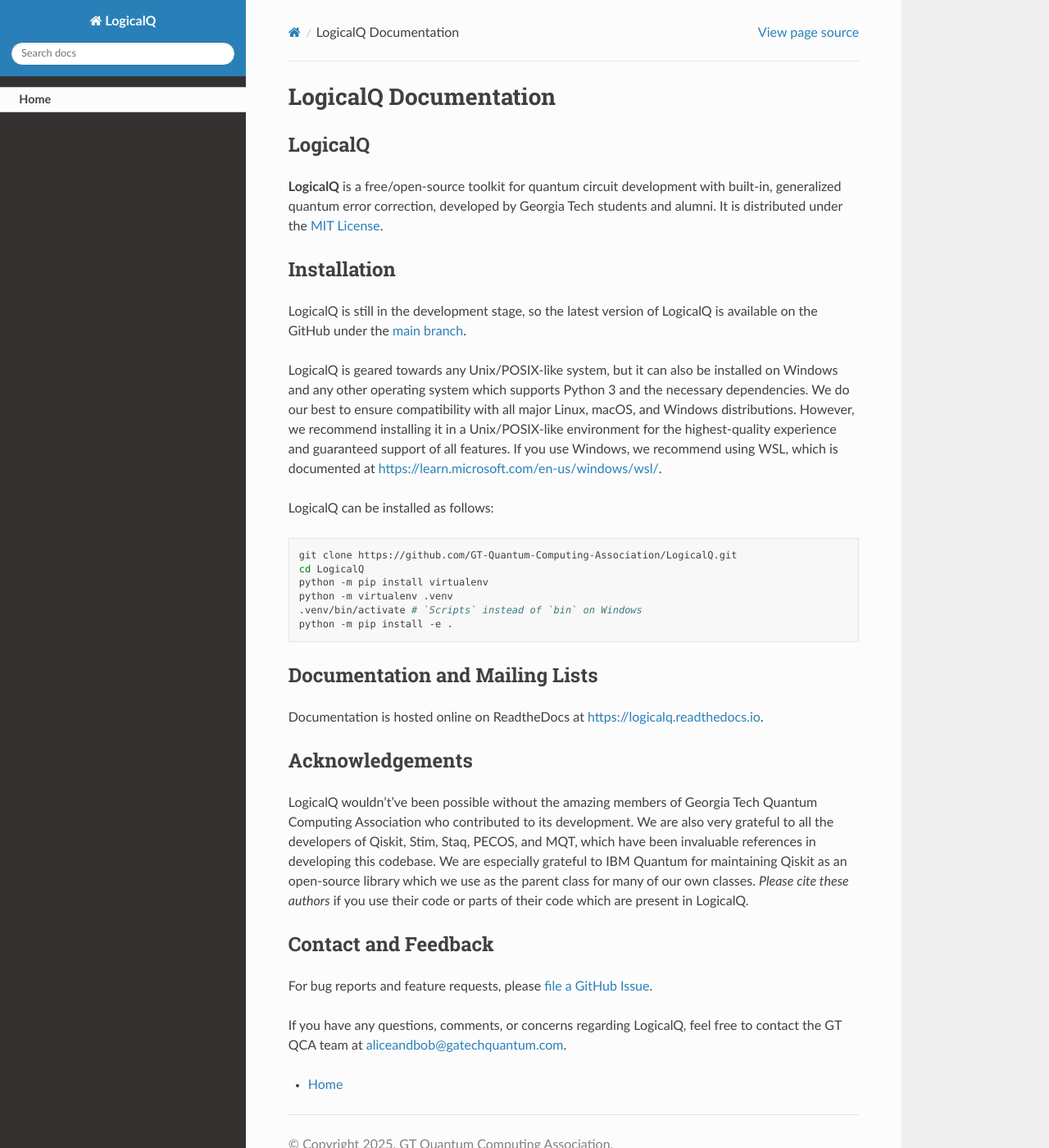
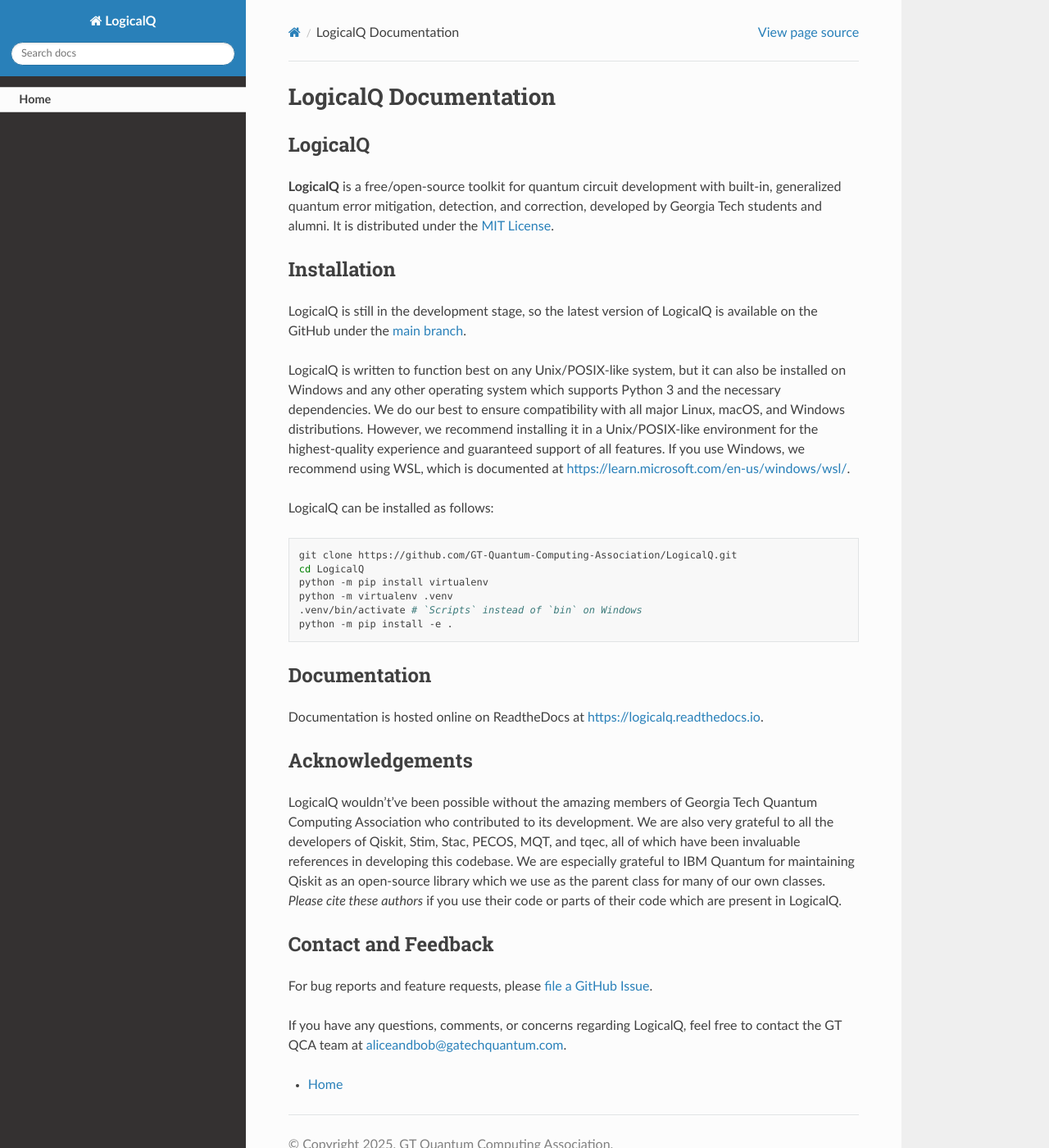
Before and after one commit to GT-Quantum-Computing-Association/LogicalQ, a Sphinx documentation site: the page built from docs/source/index.rst, in a window 1280 px wide and 1400 px high. Shown: the whole window at 82% size. Built offline with Sphinx 7.4.7 and the Read the Docs theme 3.1.0, drawn with Linux system fonts in a browser that asks for light colours; pages that are not in the unit, such as notebooks, are missing from menus.

Commit message:
updated README and docs index

```diff
--- a/docs/source/index.rst
+++ b/docs/source/index.rst
@@ -4,7 +4,7 @@
 LogicalQ
 -----
 
-**LogicalQ** is a free/open-source toolkit for quantum circuit development with built-in, generalized quantum error correction, developed by Georgia Tech students and alumni. It is distributed under the `MIT License`_.
+**LogicalQ** is a free/open-source toolkit for quantum circuit development with built-in, generalized quantum error mitigation, detection, and correction, developed by Georgia Tech students and alumni. It is distributed under the `MIT License`_.
 
 .. _MIT License: https://en.wikipedia.org/wiki/MIT_License
 
@@ -15,7 +15,7 @@
 
 .. _main branch: https://github.com/GT-Quantum-Computing-Association/LogicalQ.git
 
-LogicalQ is geared towards any Unix/POSIX-like system, but it can also be installed on Windows and any other operating system which supports Python 3 and the necessary dependencies. We do our best to ensure compatibility with all major Linux, macOS, and Windows distributions. However, we recommend installing it in a Unix/POSIX-like environment for the highest-quality experience and guaranteed support of all features. If you use Windows, we recommend using WSL, which is documented at `https://learn.microsoft.com/en-us/windows/wsl/ <https://learn.microsoft.com/en-us/windows/wsl/>`__.
+LogicalQ is written to function best on any Unix/POSIX-like system, but it can also be installed on Windows and any other operating system which supports Python 3 and the necessary dependencies. We do our best to ensure compatibility with all major Linux, macOS, and Windows distributions. However, we recommend installing it in a Unix/POSIX-like environment for the highest-quality experience and guaranteed support of all features. If you use Windows, we recommend using WSL, which is documented at `https://learn.microsoft.com/en-us/windows/wsl/ <https://learn.microsoft.com/en-us/windows/wsl/>`__.
 
 LogicalQ can be installed as follows:
 
@@ -28,14 +28,14 @@
     .venv/bin/activate # `Scripts` instead of `bin` on Windows
     python -m pip install -e .
 
-Documentation and Mailing Lists
+Documentation
 -------------------------------
 
 Documentation is hosted online on ReadtheDocs at `https://logicalq.readthedocs.io <https://logicalq.readthedocs.io>`__.
 
 Acknowledgements
 ----------------
-LogicalQ wouldn't've been possible without the amazing members of Georgia Tech Quantum Computing Association who contributed to its development. We are also very grateful to all the developers of Qiskit, Stim, Staq, PECOS, and MQT, which have been invaluable references in developing this codebase. We are especially grateful to IBM Quantum for maintaining Qiskit as an open-source library which we use as the parent class for many of our own classes. *Please cite these authors* if you use their code or parts of their code which are present in LogicalQ.
+LogicalQ wouldn't've been possible without the amazing members of Georgia Tech Quantum Computing Association who contributed to its development. We are also very grateful to all the developers of Qiskit, Stim, Stac, PECOS, MQT, and tqec, all of which have been invaluable references in developing this codebase. We are especially grateful to IBM Quantum for maintaining Qiskit as an open-source library which we use as the parent class for many of our own classes. *Please cite these authors* if you use their code or parts of their code which are present in LogicalQ.
 
 Contact and Feedback
 --------------------
```
Also changed, not shown: README.md (+11 -1 lines).
